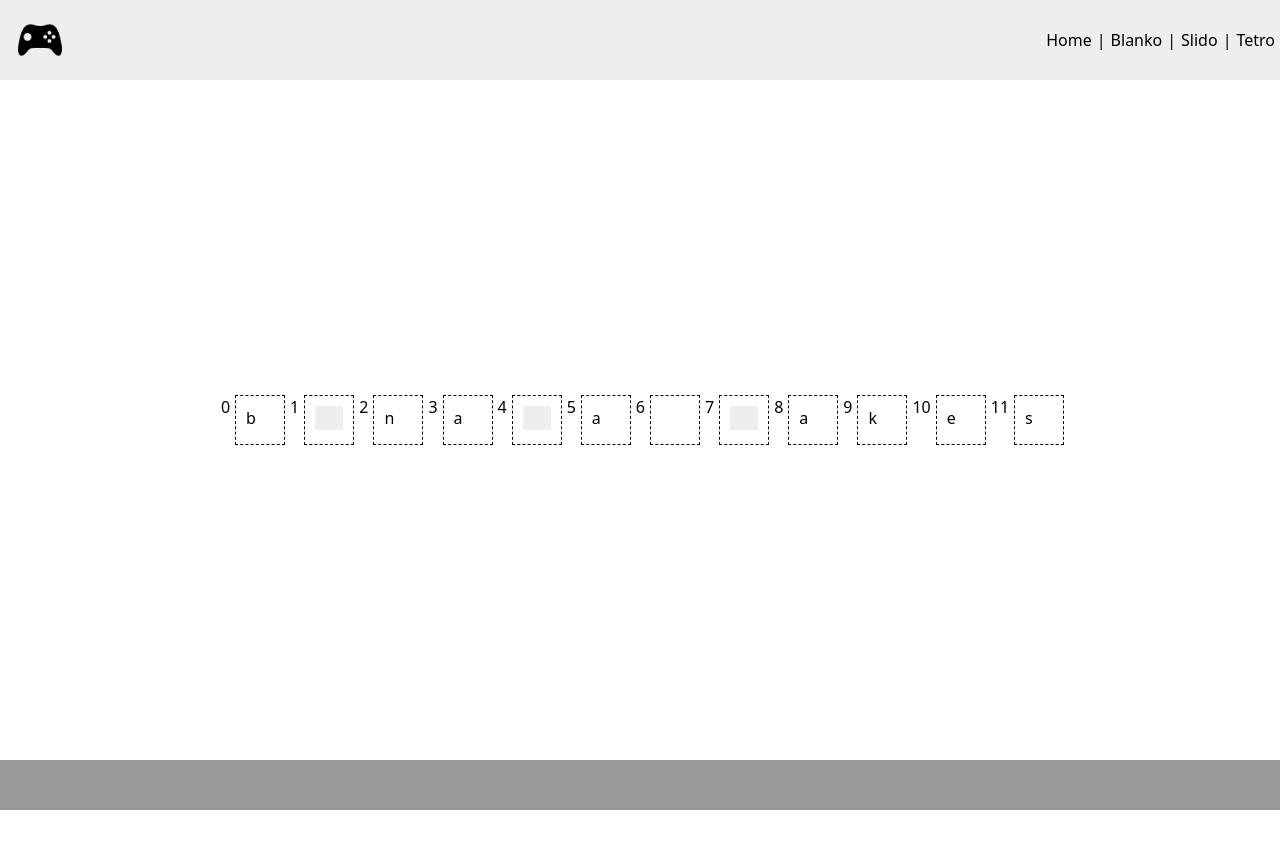
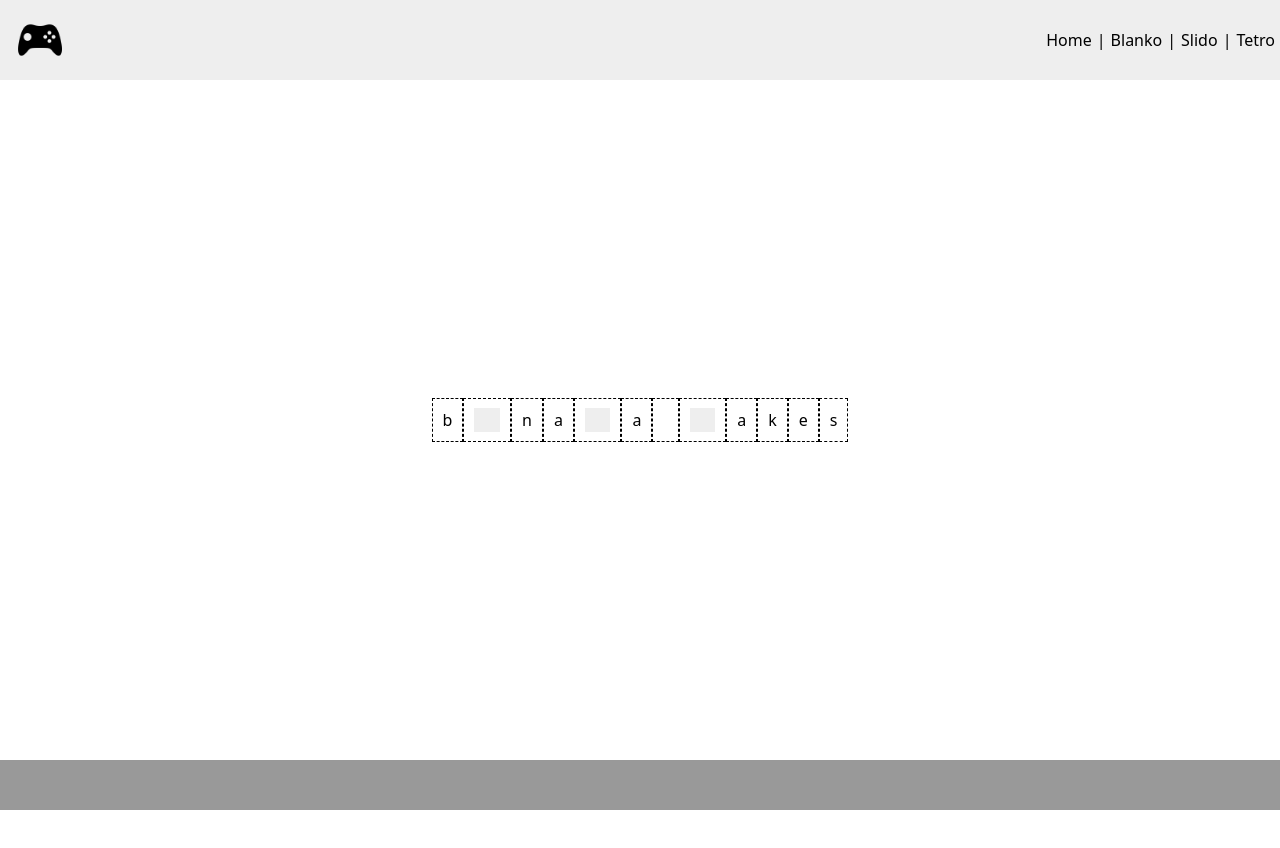
Before and after one commit to JashPopat/JSGames, a React (Vite) app in the folder Game1/: page /blanko in a window 1280 px wide. Shown: the top 848 px of the page. Built offline with nearby package versions, Linux system fonts and the light colour scheme.

Commit message:
blanko complete!

```diff
--- a/Game1/src/blanko.jsx
+++ b/Game1/src/blanko.jsx
@@ -1,4 +1,4 @@
-import React, { useState } from "react";
+import React, { useEffect, useState } from "react";
 
 function Blanko() {
   const [gameData] = useState(() => {
@@ -12,35 +12,88 @@ function Blanko() {
       "barack obama",
     ];
 
-    const randomIndex = Math.floor(Math.random() * strs.length);
-    const strng = strs[randomIndex].toString();
-    const sMap = strng.split("");
-    console.log(sMap, sMap.length)
-    const indices = new Set();
+    const chosenNum = Math.floor(Math.random() * strs.length);
+    const chosen = strs[chosenNum];
+    const alph = chosen.split("");
+    let swap = [];
+    console.log(alph);
 
-    while (indices.size < 3) {
-      const r = Math.floor(Math.random() * sMap.length);
-      (strng[r] === " ") ? console.log('space') : indices.add(r);
+    while (swap.length < 3) {
+      const rand = Math.floor(Math.random() * alph.length);
+      console.log(alph[rand], rand);
+      alph[rand] !== " "
+        ? !swap.some((item) => item.index === rand)
+          ? swap.push({ index: rand, char: alph[rand] })
+          : console.log("duplicate")
+        : console.log("space");
+    }
+    console.log(swap);
+
+    return { swap, alph };
+  });
+  const [inputs, setInputs] = useState({});
+
+  const handleInputChange = (index, value) => {
+    setInputs((prev) => ({
+      ...prev,
+      [index]: value
+    }));
+
+  };
+  const { swap, alph } = gameData;
+  const checkAnswers = () => {
+    const results = swap.map(item => ({
+        index: item.index,
+        expected: item.char,
+        typed: inputs[item.index] || "",
+        correct: inputs[item.index] === item.char
+    }));
+    return results;
+    };
+
+    function handleClick() {
+        alert("Correct!");
+        window.location.reload(false);
+}
+
+    const restart = () => {
+        console.log('done!')
+        const current = parseInt(localStorage.getItem('gamesWon') || '0', 10);
+        const wins = current + 1;
+        localStorage.setItem('gamesWon', String(wins));
+        console.log('wins now', wins);
+        handleClick();
     }
 
-    return { sMap, indices };
-  });
+    // Usage:
+    useEffect (() => {
+    const feedback = checkAnswers();
+    let correct = 0;
+        feedback.forEach(r => {
+            ((r.typed !== '') ?
+        console.log(`Index ${r.index}: expected "${r.expected}", got "${r.typed}" - ${r.correct ? correct = correct + 1 : "x"}`):null);
+        console.log(correct, 'right inputs')
+        correct === 3 ? restart() : null;
+        });
+    }, [inputs])
 
-  const { sMap, indices } = gameData;
-  console.log(indices)
+
 
   return (
     <div className="mainDiv">
-      <div className="grid">
-        {sMap.map((ch, i) => (
-          <>
-            <span className="numbers">{i}</span>
-            <div key={i} className="letter">
-              {indices.has(i) ? <input type="text" className="letterInput" maxLength={1}/> : ch}
-            </div>
-          </>
-        ))}
-      </div>
+      {alph.map((val, i) => {
+        return (
+          <span key={i} className="letter">
+            {swap.some((item) => item.index === i)
+            ? <input
+                    type="text"
+                    className="letterInput"
+                    maxLength={1}
+                    onChange={(e) => handleInputChange(i, e.target.value)} />
+            : val}
+          </span>
+        );
+      })}
     </div>
   );
 }
--- a/Game1/src/styles.css
+++ b/Game1/src/styles.css
@@ -60,6 +60,7 @@ span h1 {
 .mainDiv {
     height: 85vh;
     align-content: center;
+    text-align:center;
 }
 
 .dashboardText {
@@ -82,7 +83,7 @@ span h1 {
 
 .grid {
     display: flex;
-    justify-content: center;
+
 
 }
 
@@ -99,6 +100,6 @@ span h1 {
 
 .letterInput {
     background:#eeeeee;
-    width: 100%;
+    width: 2%;
     text-align: center;
 }
```
